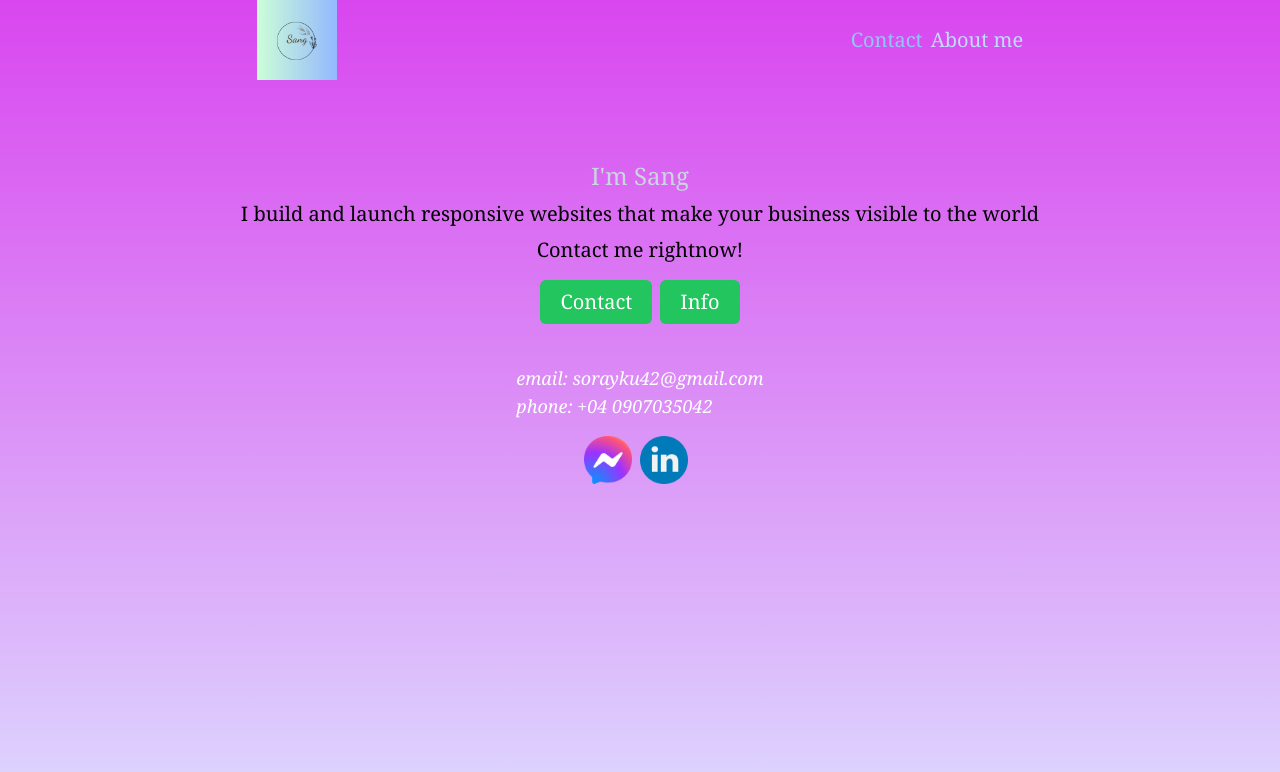
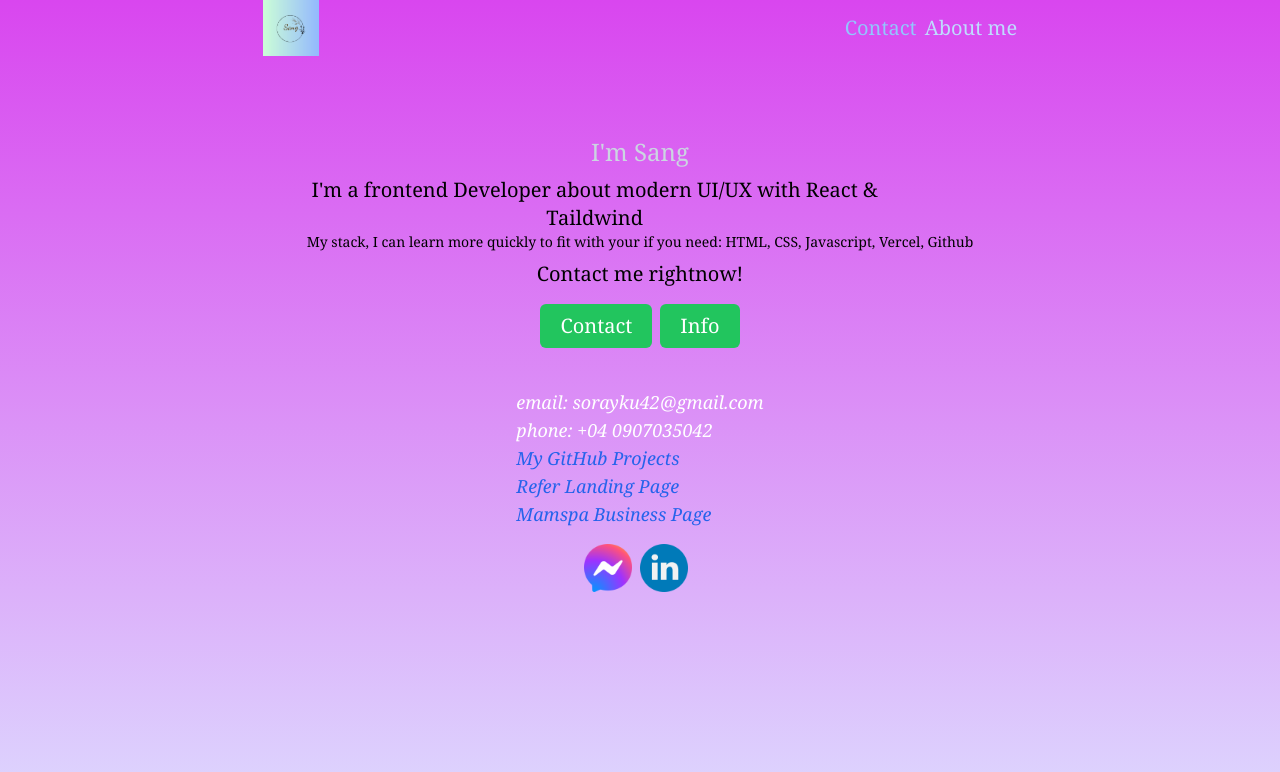
Before and after one commit to sorayaku123/refer_tailwind, a React (Vite) app: page / in a window 1280 px wide. Shown: the top 772 px of the page. Built offline with nearby package versions, Linux system fonts and the light colour scheme.

Commit message:
efwoijfewoifjw

```diff
--- a/src/App.jsx
+++ b/src/App.jsx
@@ -7,7 +7,7 @@ function App() {
   return (
   <div className="bg-gradient-to-t from-violet-200 to-fuchsia-500 h-screen xl:text-xl font-serif">
     <div className="flex justify-around items-center">
-     <img src="/Sang.png" className="h-20 w-20"/>
+     <img src="/Sang.png" className="h-14 w-14"/>
      <div className="flex items-center">
      <a className="text-blue-300 mr-2"> Contact </a>
      <a className="text-blue-200"> About me </a>
@@ -16,8 +16,11 @@ function App() {
 
     <div className="flex flex-col items-center mt-20 justify-center text-center xl:mt-50">
   <h1 className="text-2xl text-slate-300"> I'm Sang</h1>
-  <p className="mt-2">I build and launch responsive websites that make your business visible to the world </p>
-    <p className="mt-2 font-thin">Contact me rightnow! </p>
+  <div className="fade sm:w[90%]">
+  <p className="mt-2 max-w-xl">I'm a frontend Developer about modern UI/UX with React & Taildwind </p>
+  <p className="text-sm"> My stack, I can learn more quickly to fit with your if you need: HTML, CSS, Javascript, Vercel, Github</p>
+  </div>
+    <p className="mt-2 font-thin hover:scale-105, transition">Contact me rightnow! </p>
      <div className="flex gap-2 mt-4">
      <a className="px-5 py-2 bg-green-500 text-white inline rounded-md"> Contact </a>
      <a className="px-5 py-2 bg-green-500 text-white inline rounded-md"> Info </a>
@@ -25,7 +28,17 @@ function App() {
 
          <div className="text-white text-left mt-10 italic xl:text-lg">
       <p> email: sorayku42@gmail.com </p>
-      <p> phone: +04 0907035042 </p>
+      <p classname="mb-2"> phone: +04 0907035042 </p>
+      <a href="https://github.com/sorayaku123?tab=repositories" target="_blank" class="text-blue-600 hover:text-blue-800">
+             My GitHub Projects
+      </a>
+       <a href="https://ref-inky.vercel.app/" target="_blank" class="text-blue-600 hover:text-blue-800 block">
+             Refer Landing Page
+      </a>
+       <a href="https://mamspa-olive.vercel.app/" target="_blank" class="text-blue-600 hover:text-blue-800">
+             Mamspa Business Page
+      </a>
+
       <div class="flex gap-2 justify-center mr-2">
       <a href="https://www.facebook.com/hika.love.282669/">
         <img src="/messenger.png" className="h-9 w-9 cursor-pointer mt-4 xl:h-12 xl:w-12"/>
--- a/src/index.css
+++ b/src/index.css
@@ -11,3 +11,20 @@ img{
 a{
     cursor: pointer;
 }
+
+
+.fade {
+    animation: fadeIn 0.5s ease-in-out;
+}
+
+@keyframes fadeIn {
+    from {
+        opacity: 0;
+        transform: translateY(-10px);
+    }
+
+    to {
+        opacity: 1;
+        transform: translateY(0);
+    }
+}
--- a/tailwind.config.js
+++ b/tailwind.config.js
@@ -4,5 +4,8 @@ export default {
     theme: {
         extend: {},
     },
+    fontFamily: {
+        sans: ['"Inter"','sans-serif']
+    },
     plugins: [],
 }
```
